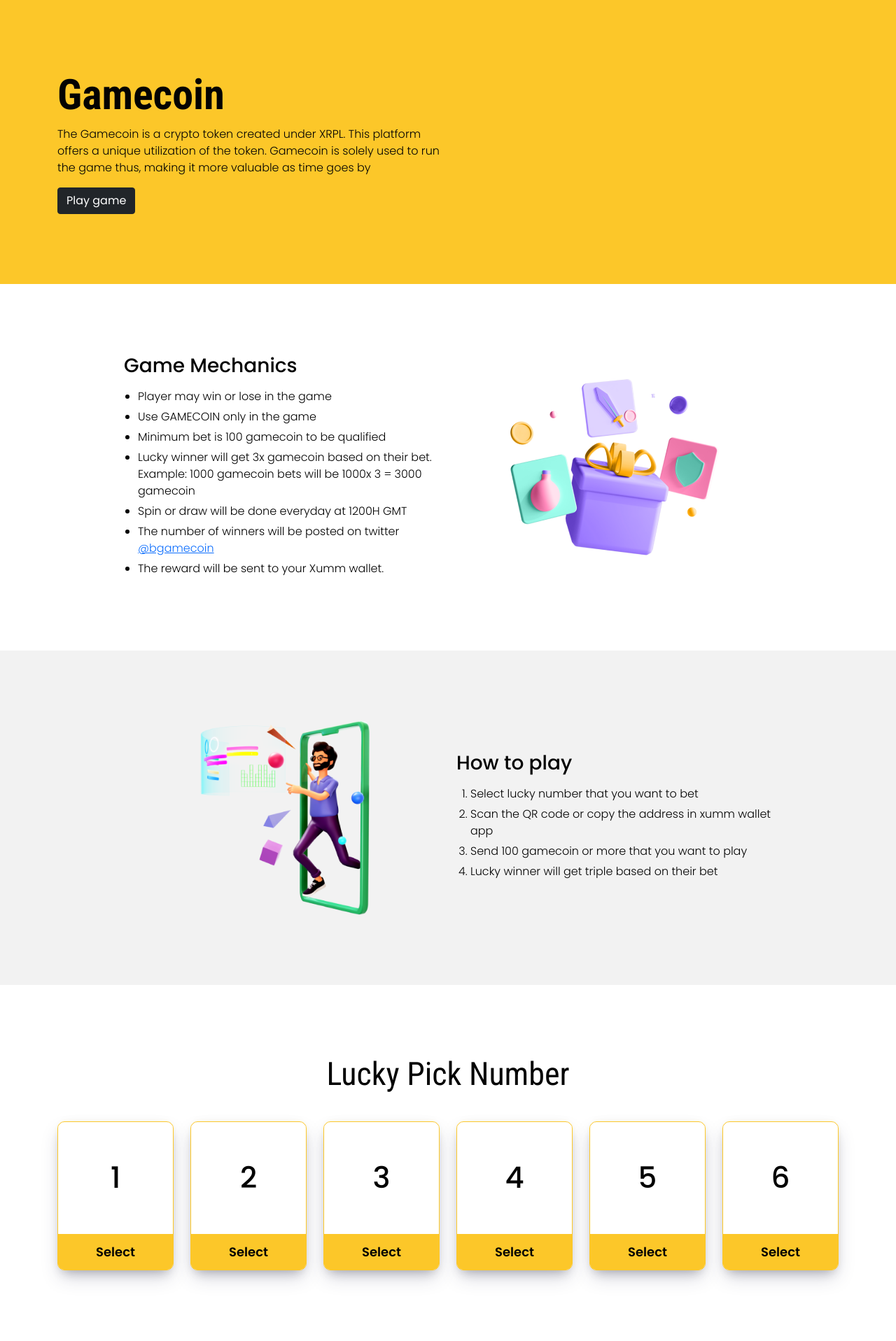
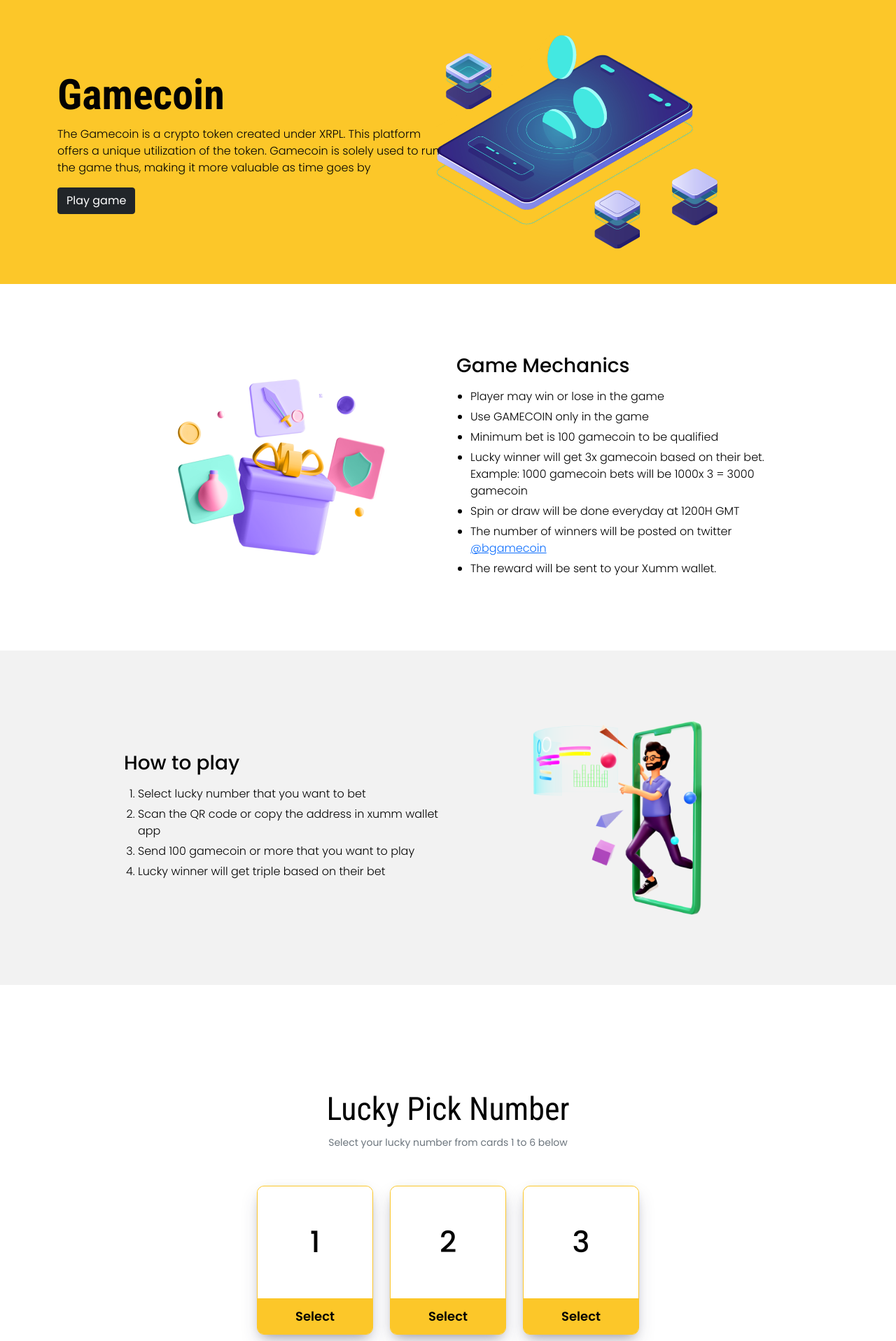
Before and after one commit to dhanmarlanortiz/gamecoin, a PHP site: page / in a window 1280 px wide. Shown: the part 56-1973 px from the top of the page at 70% size. Run offline with PHP 8.4, Linux system fonts and the light colour scheme.

Commit message:
styling UI

```diff
--- a/css/main.css
+++ b/css/main.css
@@ -20,6 +20,40 @@ main section {
 }
 main .banner {
   background-color: #FCC729;
+  padding: 50px 0;
+  position: relative;
+  z-index: -1;
+}
+main .banner > .container {
+  background-image: url("../images/online-bank-banking-concept-mobile-phone-with-falling-coin-payment-online-finance-management-dark-800.png");
+  background-repeat: no-repeat;
+  background-size: contain;
+  background-position: center right;
+  padding-top: 50px;
+  padding-bottom: 50px;
+}
+@media screen and (max-width: 991px) {
+  main .banner > .container::before {
+    content: "";
+    position: absolute;
+    width: 100vw;
+    height: 100%;
+    z-index: 0;
+    top: 0;
+    background: rgba(252, 199, 41, 0.9);
+    left: 50%;
+    -webkit-transform: translateX(-50%);
+    transform: translateX(-50%);
+  }
+}
+@media screen and (min-width: 1200px) {
+  main .banner > .container {
+    background-position: 75% 50%;
+  }
+}
+main .banner h1, main .banner p, main .banner .btn {
+  position: relative;
+  z-index: 1;
 }
 main .banner h1 {
   font-family: "Roboto Condensed", sans-serif;
@@ -38,13 +72,11 @@ main h2 {
   font-family: "Roboto Condensed", sans-serif;
   font-weight: 500;
   text-align: center;
-  margin-bottom: 25px;
   color: #030303;
 }
 @media screen and (min-width: 992px) {
   main h2 {
     font-size: 46px;
-    margin-bottom: 30px;
   }
 }
 main ul, main ol {
@@ -105,6 +137,29 @@ main ul li, main ol li {
   text-decoration: none;
   display: block;
   background: #fcc729;
+  position: relative;
+}
+.card .card-body a::before {
+  background-image: url(../images/gamecoin-logo-transparent.png);
+  position: absolute;
+  background-size: contain;
+  background-position: center;
+  background-repeat: no-repeat;
+  width: 100%;
+  top: 0;
+  left: 50%;
+  z-index: 1;
+  -webkit-filter: invert(1);
+          filter: invert(1);
+  -webkit-transform: translateX(-50%);
+          transform: translateX(-50%);
+  opacity: 0.025;
+  height: calc(100% - 42px);
+}
+@media screen and (min-width: 991px) {
+  .card .card-body a::before {
+    height: calc(100% - 51px);
+  }
 }
 .card .card-body h5 {
   color: #030303;
@@ -194,3 +249,14 @@ footer ul.socials li a span {
 footer ul.socials li a:hover, footer ul.socials li a:focus {
   color: #fcc729;
 }
+
+#lucky-modal .modal-content {
+  border: solid 2px #FCC729;
+}
+#lucky-modal input {
+  border: solid 1px #FCC729;
+}
+
+#play-game {
+  padding: 150px 0 200px;
+}
--- a/index.php
+++ b/index.php
@@ -36,7 +36,7 @@
                 <span class="navbar-toggler-icon"></span>
             </button>
             <div class="collapse navbar-collapse justify-content-end" id="navbarSupportedContent">
-                <ul class="navbar-nav mb-2 mb-lg-0">
+                <ul class="navbar-nav my-4 my-lg-0 ">
                     <li class="nav-item">
                         <a class="nav-link" href="#game-mechanics">Mechanics</a>
                     </li>
@@ -66,13 +66,14 @@
                 </a>
             </div>
         </section>
+
         <section class="" id="game-mechanics">
             <div class="container">
                 <div class="row">
-                    <div class="col-12 col-md-6 order-md-2 col-lg-5 text-center align-self-center">
-                        <img class="img-fluid" src="images/nft-collectables-300.png" alt="">
+                    <div class="col-12 col-md-6 text-center col-lg-5 offset-lg-1 align-self-center">
+                        <img class="img-fluid mb-5 mb-md-0" src="images/nft-collectables-300.png" alt="">
                     </div>
-                    <div class="col-12 col-md-6 order-md-1 col-lg-5 offset-lg-1 align-self-center">
+                    <div class="col-12 col-md-6 col-lg-5 align-self-center">
                         <h3>Game Mechanics</h3>
                         <ul>
                             <li>Player may win or lose in the game</li>
@@ -85,15 +86,17 @@
                         </ul>
                     </div>
                 </div>
+
             </div>
         </section>
+
         <section class="" id="how-to-play">
             <div class="container">
                 <div class="row">
-                    <div class="col-12 col-md-6 text-center col-lg-5 offset-lg-1 align-self-center">
-                        <img class="img-fluid" src="images/man-playing-inside-mobile-300.png" alt="">
+                    <div class="col-12 col-md-6 order-md-2 col-lg-5 text-center align-self-center">
+                        <img class="img-fluid mb-5 mb-md-0" src="images/man-playing-inside-mobile-300.png" alt="">
                     </div>
-                    <div class="col-12 col-md-6 col-lg-5 align-self-center">
+                    <div class="col-12 col-md-6 order-md-1 col-lg-5 offset-lg-1 align-self-center">
                         <h3>How to play</h3>
                         <ol>
                             <li>Select lucky number that you want to bet</li>
@@ -103,18 +106,23 @@
                         </ol>
                     </div>
                 </div>
-
             </div>
         </section>
+
         <section class="" id="play-game">
             <div class="container">
                 <div class="row">
-                    <div class="col-12">
-                        <h2>Lucky Pick Number</h2>
+                    <div class="col-12 text-center">
+                        <h2>Lucky Pick Number
+                        </h2>
+                        <p class="text-muted">
+                            <small>Select your lucky number from cards 1 to 6 below</small>
+                        </p>
+                        <br>
                     </div>
                 </div>
                 <div class="row">
-                    <div class="col-4 col-md-2">
+                    <div class="col-4 mb-2 col-md-2 offset-md-3">
                         <div class="card text-center">
                             <div class="card-body">
                                 <a href="" data-bs-toggle="modal" data-bs-target="#lucky-modal" data-bs-qr="rJHmVr7gn7axaqcVgjLh7KHZDFHgTxYNBo">
@@ -124,7 +132,7 @@
                             </div>
                         </div>
                     </div>
-                    <div class="col-4 col-md-2">
+                    <div class="col-4 mb-2 col-md-2">
                         <div class="card text-center">
                             <div class="card-body">
                                 <a href="" data-bs-toggle="modal" data-bs-target="#lucky-modal" data-bs-qr="rDixzx6ND4prdhDUhMve7UG67eXohftB5X">
@@ -134,7 +142,7 @@
                             </div>
                         </div>
                     </div>
-                    <div class="col-4 col-md-2">
+                    <div class="col-4 mb-2 col-md-2">
                         <div class="card text-center">
                             <div class="card-body">
                                 <a href="" data-bs-toggle="modal" data-bs-target="#lucky-modal" data-bs-qr="rfskUij48xDGUKpH9GRXdd6mDYdvFBo3yg">
@@ -144,7 +152,7 @@
                             </div>
                         </div>
                     </div>
-                    <div class="col-4 col-md-2">
+                    <div class="col-4 mb-2 col-md-2 offset-md-3">
                         <div class="card text-center">
                             <div class="card-body">
                                 <a href="" data-bs-toggle="modal" data-bs-target="#lucky-modal" data-bs-qr="rGQ9NZzKGCyqMDUyLPKRZ1udFiuURcuHHU">
@@ -154,7 +162,7 @@
                             </div>
                         </div>
                     </div>
-                    <div class="col-4 col-md-2">
+                    <div class="col-4 mb-2 col-md-2">
                         <div class="card text-center">
                             <div class="card-body">
                                 <a href="" data-bs-toggle="modal" data-bs-target="#lucky-modal" data-bs-qr="rM746tTsvguUx5s5cokftrZjEhJ4kHtsBw">
@@ -164,7 +172,7 @@
                             </div>
                         </div>
                     </div>
-                    <div class="col-4 col-md-2">
+                    <div class="col-4 mb-2 col-md-2">
                         <div class="card text-center">
                             <div class="card-body">
                                 <a href="" data-bs-toggle="modal" data-bs-target="#lucky-modal" data-bs-qr="rGQ9NZzKGCyqMDUyLPKRZ1udFiuURcuHHU">
@@ -192,7 +200,7 @@
                         </div>
                         <div class="modal-footer">
                             <input id="xumm-qr" type="text" class="form-control text-center">
-                            <button id="copy-qr-btn" class="btn btn-dark btn-sm p-2 mx-auto my-2" onclick="copyToClipBoard()">
+                            <button id="copy-qr-btn" class="btn btn-warning btn-sm p-2 mx-auto my-2" onclick="copyToClipBoard()">
                                 <span class="p-1">
                                     <svg xmlns="http://www.w3.org/2000/svg" width="16" height="16" fill="currentColor" class="bi bi-clipboard" viewBox="0 0 16 16">
                                     <path d="M4 1.5H3a2 2 0 0 0-2 2V14a2 2 0 0 0 2 2h10a2 2 0 0 0 2-2V3.5a2 2 0 0 0-2-2h-1v1h1a1 1 0 0 1 1 1V14a1 1 0 0 1-1 1H3a1 1 0 0 1-1-1V3.5a1 1 0 0 1 1-1h1v-1z"/>
--- a/scss/main.scss
+++ b/scss/main.scss
@@ -28,6 +28,42 @@ main {
 
     .banner {
         background-color: #FCC729;
+        padding: 50px 0;
+        position: relative;
+        z-index: -1;
+
+        > .container {
+            background-image: url('../images/online-bank-banking-concept-mobile-phone-with-falling-coin-payment-online-finance-management-dark-800.png');
+            background-repeat: no-repeat;
+            background-size: contain;
+            background-position: center right;
+            padding-top: 50px;
+            padding-bottom: 50px;
+
+            @media screen and (max-width: 991px) {
+                &::before {
+                    content: "";
+                    position: absolute;
+                    width: 100vw;
+                    height: 100%;
+                    z-index: 0;
+                    top: 0;
+                    background: rgba(252, 199, 41, 0.9);
+                    left: 50%;
+                    -webkit-transform: translateX(-50%);
+                    transform: translateX(-50%);
+                }
+            }
+
+            @media screen and (min-width: 1200px) {
+                background-position: 75% 50%;
+            }
+        }
+
+        h1, p, .btn {
+            position: relative;
+            z-index: 1;
+        }
 
         h1 {
             font-family: 'Roboto Condensed', sans-serif;
@@ -50,12 +86,12 @@ main {
         font-family: "Roboto Condensed", sans-serif;
         font-weight: 500;
         text-align: center;
-        margin-bottom: 25px;
+        // margin-bottom: 25px;
         color: #030303;
 
         @media screen and (min-width: 992px) {
             font-size: 46px;
-            margin-bottom: 30px;
+            // margin-bottom: 30px;
         }
     }
 
@@ -133,9 +169,31 @@ main {
             text-decoration: none;
             display: block;
             background: #fcc729;
+            position: relative;
+
+            &::before {
+                // content: "";
+                background-image: url(../images/gamecoin-logo-transparent.png);
+                position: absolute;
+                background-size: contain;
+                background-position: center;
+                background-repeat: no-repeat;
+                width: 100%;
+                top: 0;
+                left: 50%;
+                z-index: 1;
+                filter: invert(1);
+                transform: translateX(-50%);
+                opacity: 0.025;
+                height: calc(100% - 42px);
+
+                @media screen and (min-width: 991px) {
+                    height: calc(100% - 51px);
+                }
+            }
         }
 
-        h5 {
+            h5 {
             color: #030303;
             margin: 0;
             background-color: #fff;
@@ -245,3 +303,17 @@ footer {
         }
     }
 }
+
+#lucky-modal {
+    .modal-content {
+        border: solid 2px #FCC729;
+    }
+
+    input {
+        border: solid 1px #FCC729;
+    }
+}
+
+#play-game {
+    padding: 150px 0 200px;
+}
```
Also changed, not shown: images/online-bank-banking-concept-mobile-phone-with-falling-coin-payment-online-finance-management-dark-3100.png (added), images/online-bank-banking-concept-mobile-phone-with-falling-coin-payment-online-finance-management-dark-800.png (added), 3 other files.
